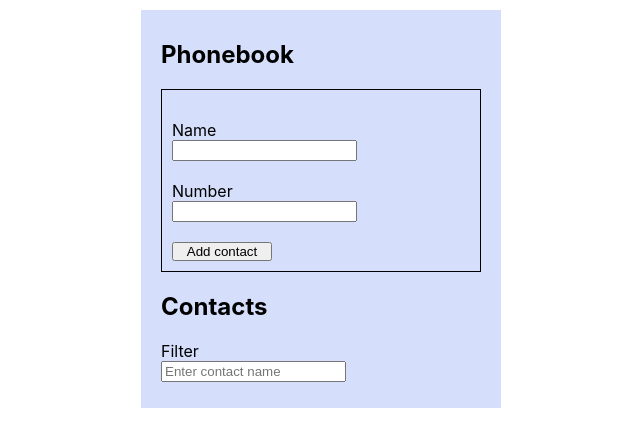
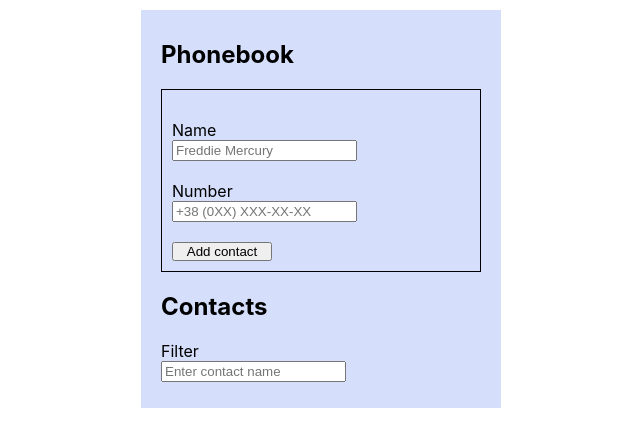
Before and after one commit to zhitnyak/goit-react-hw-06-phonebook, a React (Create React App) app: page / in a window 1280 px wide. Shown: the top 446 px of the page, without its empty margins (319-959 px from the left). Built offline with nearby package versions, Linux system fonts and the light colour scheme.

Commit message:
fixed fild

```diff
--- a/src/components/Forma/Forma.js
+++ b/src/components/Forma/Forma.js
@@ -41,6 +41,7 @@ function Form({ onSubmit }) {
           value={name}
           pattern="^[a-zA-Zа-яА-Я]+(([' -][a-zA-Zа-яА-Я ])?[a-zA-Zа-яА-Я]*)*$"
           title="Name may contain only letters, apostrophe, dash and spaces. For example Adrian, Jacob Mercer, Charles de Batz de Castelmore d'Artagnan"
+          placeholder="Freddie Mercury"
           required
           onChange={handleChange}
         />
@@ -53,6 +54,7 @@ function Form({ onSubmit }) {
           value={number}
           pattern="\+?\d{1,4}?[-.\s]?\(?\d{1,3}?\)?[-.\s]?\d{1,4}[-.\s]?\d{1,4}[-.\s]?\d{1,9}"
           title="Phone number must be digits and can contain spaces, dashes, parentheses and can start with +"
+          placeholder="+38 (0XX) XXX-XX-XX"
           required
           onChange={handleChange}
         />
```
